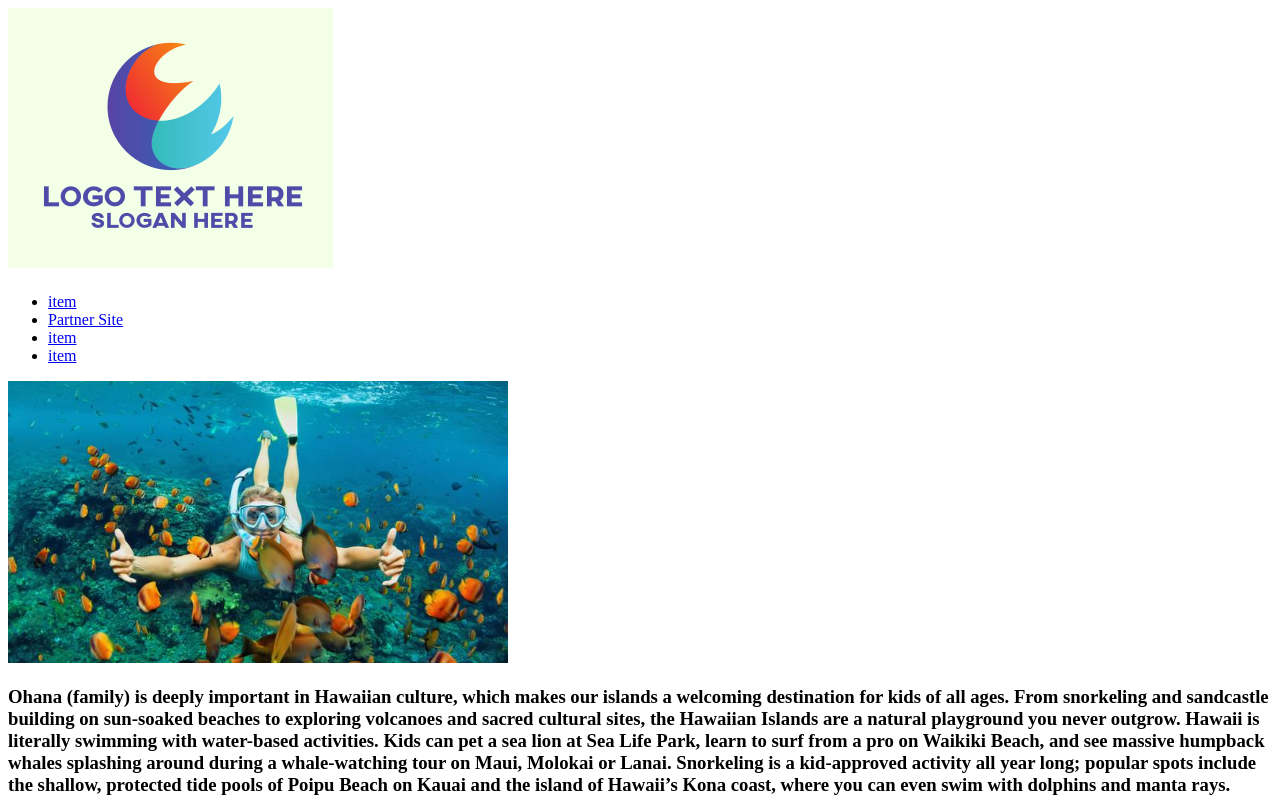
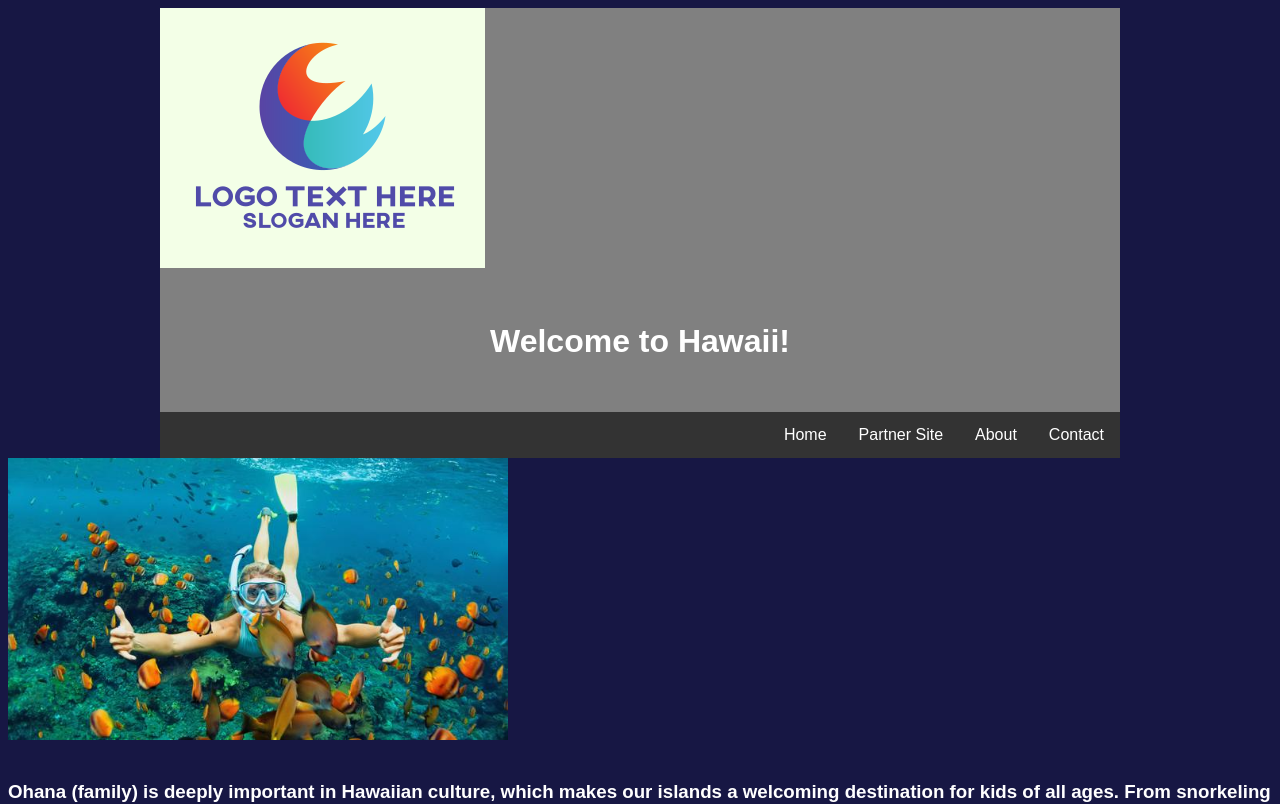
Before and after one commit to CallMeCody/class-project, a plain HTML site: page index.html in a window 1280 px wide. Shown: the top 804 px of the page. Drawn offline with Linux system fonts and the light colour scheme.

Commit message:
styled site

```diff
--- a/index.html
+++ b/index.html
@@ -1,20 +1,23 @@
 <!DOCTYPE html>
 <html lang="en">
+
 <head>
     <meta charset="UTF-8">
     <meta name="viewport" content="width=device-width, initial-scale=1.0">
     <title>Document</title>
+    <link rel="stylesheet" href="style.css">
 </head>
+
 <body>
     <header>
         <img src="Images/logo.png" alt="">
-        <h1></h1>
+        <h1>Welcome to Hawaii!</h1>
         <nav>
             <ul>
-                <li><a href="#">item</a></li>
+                <li><a href="#">Contact</a></li>
+                <li><a href="#">About</a></li>
                 <li><a href="https://wilfried-motchul.github.io/class-project">Partner Site</a></li>
-                <li><a href="#">item</a></li>
-                <li><a href="#">item</a></li>
+                <li><a href="#">Home</a></li>
             </ul>
         </nav>
     </header>
--- /dev/null
+++ b/style.css
@@ -0,0 +1,80 @@
+/*  entire document */
+body
+{
+    background-color: rgb(23, 23, 68);
+    font-family: Arial, Helvetica, sans-serif;
+    color: white;
+}
+
+/*  header only */
+ul
+{
+    list-style-type: none;
+    margin: 0;
+    padding: 0;
+    overflow: hidden;
+    background-color: #333;
+}
+
+li
+{
+    float: left;
+}
+
+li a
+{
+    display: block;
+    color: white;
+    text-align: center;
+    padding: 14px 16px;
+    text-decoration: none;
+}
+
+li a:hover:not(.active) {
+    background-color: #111;
+}
+
+.active {
+    background-color: #4caf50;
+}
+header
+{
+    margin: 0px auto;
+    width: 960px;
+    background-color: gray;
+}
+
+header img >
+{
+    width: 150px;
+    margin-top: 10px;
+    margin-left: 10px;
+    float: left;
+}
+
+h1
+{
+ text-align: center;
+ padding: 30px;
+}
+header > nav > ul > li {
+    float: right;
+}
+/* Change the link color to #111 (black) on hover */
+li a:hover
+{
+    background-color: #111;
+}
+
+/* main only */
+h3 {
+    float: right;
+}
+main > article {
+    display: inline-block;
+    width: 320px;
+    border: 1px dotted black;
+    text-align: center;
+}
+
+/* footer only */
```
